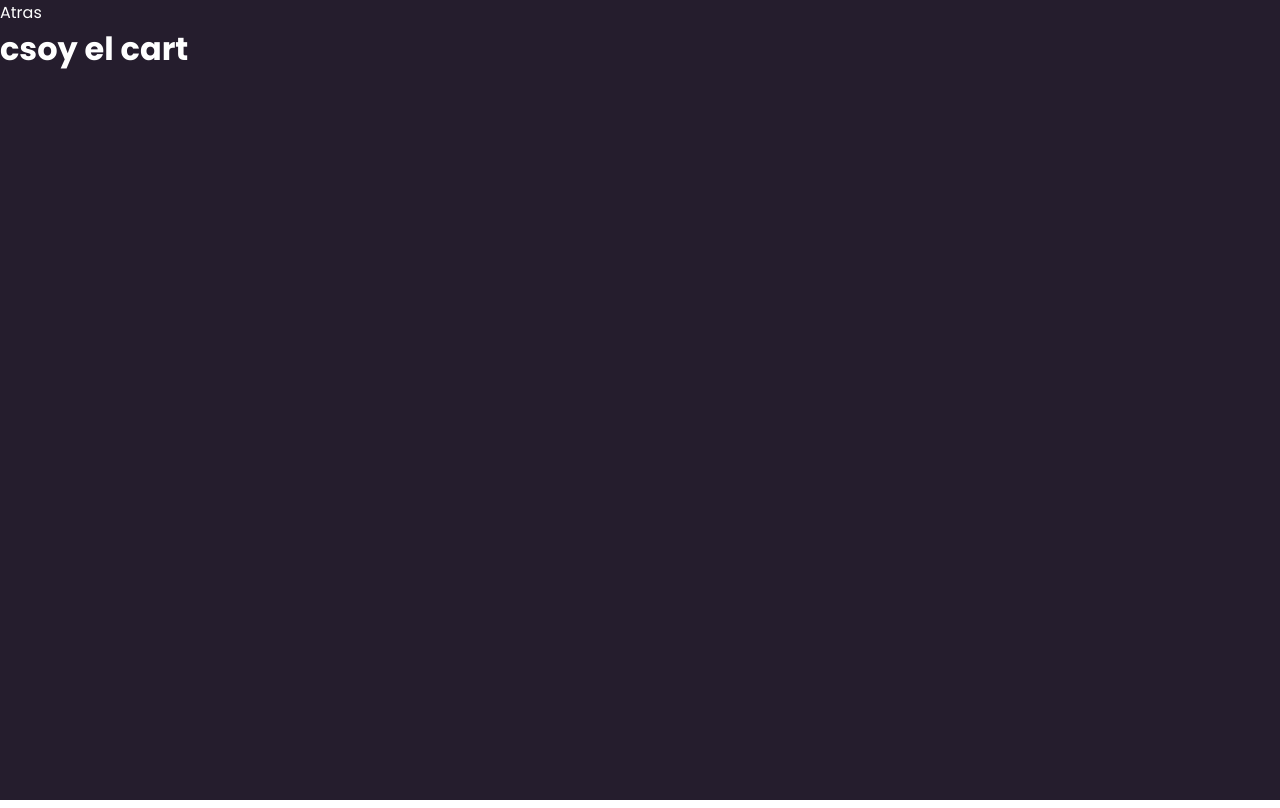
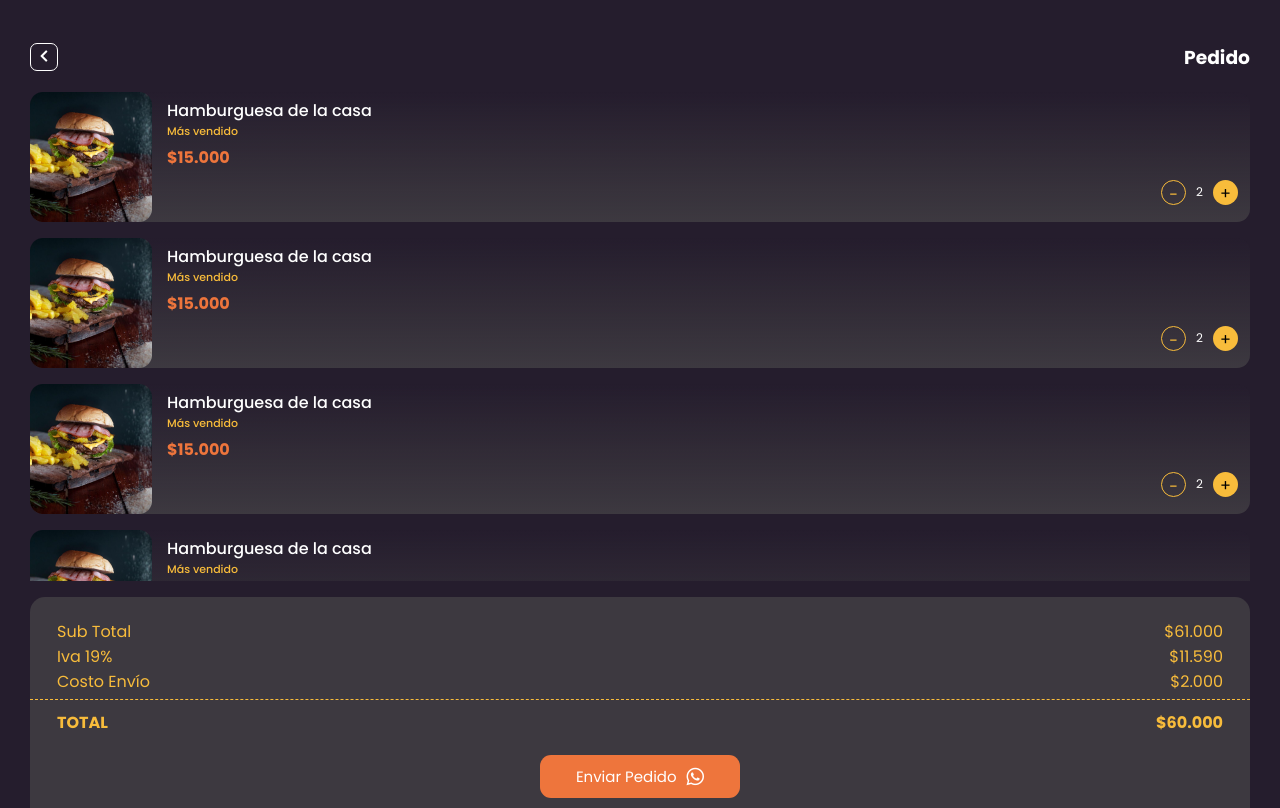
Before and after one commit to solemme1987/terranova-react, a React (Create React App) app: page /auth/cart in a window 1280 px wide. Built offline with nearby package versions, Linux system fonts and the light colour scheme.

Commit message:
Terminadas las pantallas en react

```diff
--- /dev/null
+++ b/src/assets/css/components/_dataPay.scss
@@ -0,0 +1,56 @@
+.dataPay{
+  padding: 0px 30px 0 30px;
+  color: $lightOrange;
+//   min-height: 290px;
+}
+
+ .payGrid{
+
+    border-top-left-radius: 15px;
+    border-top-right-radius: 15px;
+    background: $midDark;
+    padding-top: 27px;
+    border-bottom: 1px solid $lightOrange;
+    border-bottom-style: dashed;
+}
+
+ .payGrid .rowPay{
+      display: flex;
+      justify-content: space-between;
+      padding: 0 27px 10px 27px;
+      line-height: 15px;
+}
+.totalPay{
+    background: $midDark;
+}
+
+.totalPay .rowTotal{
+    display: flex;
+    justify-content: space-between;
+    padding: 10px 27px;
+    font-weight: bold;
+    text-transform: uppercase;
+}
+
+.payButonBox{
+    display: flex;
+    justify-content: center;
+}
+
+.payButonBox button{
+ color:$white;
+  background: $orange;
+  margin: 10px 0;
+  width: 200px;
+  padding: 10px 10px;
+  border-radius:11px;
+  font-size: 15px;
+  display: flex;
+  justify-content: center;
+  align-items: center;
+}
+
+.payButonBox button i {
+    margin-left: 10px;
+    font-size: 20px;
+}
--- a/src/assets/css/components/_login.scss
+++ b/src/assets/css/components/_login.scss
@@ -47,13 +47,11 @@
   animation-iteration-count: infinite;
   animation-direction: alternate;
   position: absolute;
-
 }
 
 .logo-index-container img{
   width: 200px;
   height: 200px;
-
 }
 @keyframes fly{
   from{
@@ -62,12 +60,9 @@
 }
 
 .circulo{
-  position: absolute;
-  width: 748px;
-  height: 763px;
-  left: -26px;
-  top: -300px;
-  border-radius:50%;
+  width:100%;
+  height: 60vh;
+  border-bottom-left-radius: 100% 50%;
   background:$lightOrange;
 }
 
@@ -76,7 +71,6 @@
   flex-direction: column;
   align-items: center;
   text-align: center;
-  margin-top:475px;
 }
 
 .text-box h1{
@@ -93,8 +87,7 @@
 }
 
 .btn-box{
-  margin-bottom: 35px;
-  position: fixed;
+  margin-bottom: 20px;
   bottom: 0;
 }
 
@@ -132,9 +125,6 @@
 
   }
 
-  .text-box {
-    margin-top:550px;
-  }
   .text-box h1{
     font-size: 28px;
   }
--- a/src/assets/css/components/_searchBar.scss
+++ b/src/assets/css/components/_searchBar.scss
@@ -2,7 +2,17 @@
        display: flex;
        justify-content: space-between;
        padding:43px 30px 0 30px;
+   }
 
+   .searchBar.carrito {
+    margin-bottom: 20px;
+    // .btn-search-bar{
+    //     display: none;
+    // }
+
+   }
+   .searchBar.carrito > #search{
+       display: none;
    }
 
     .searchBar .btn-search-bar{
@@ -13,6 +23,9 @@
        background: transparent;
        color: $white;
        outline: 0;
+   }
+   btn-search-bar.disable{
+       display: none;
    }
 
     .searchBar .inputContainer{
@@ -40,6 +53,5 @@
        flex-grow: 1;
    }
    .searchBar{
-
     margin-top: 43px 0 0 0;
 }
--- a/src/assets/css/style.scss
+++ b/src/assets/css/style.scss
@@ -21,3 +21,5 @@
 @import './components/footer';
 
 @import './components/productView';
+
+@import './components/dataPay';
--- /dev/null
+++ b/src/components/DataPay.js
@@ -0,0 +1,38 @@
+import React from 'react'
+
+export const DataPay = () => {
+    return (
+        <div className="dataPay">
+            <div className="payGrid">
+                <div className="rowPay">
+                    <span className="payGridItem">Sub Total</span>
+                    <span className="payGridItem">$61.000</span>
+                </div>
+
+                <div className="rowPay">
+                    <span className="payGridItem">Iva 19%</span>
+                    <span className="payGridItem">$11.590</span>
+                </div>
+
+                <div className="rowPay">
+                    <span className="payGridItem">Costo Envío</span>
+                    <span className="payGridItem">$2.000</span>
+                </div>
+
+            </div>
+
+            <div className="totalPay">
+                <div className="rowTotal">
+                    <span className="payGridItem">Total</span>
+                    <span className="payGridItem">$60.000</span>
+                </div>
+                <div className="payButonBox">
+                    <button>
+                        Enviar Pedido
+                        <i className="fab fa-whatsapp"></i>
+                    </button>
+                </div>
+            </div>
+        </div>
+    )
+}
--- a/src/components/Footer.js
+++ b/src/components/Footer.js
@@ -13,7 +13,9 @@ export const Footer = () => {
            </Link>
 
            <div className="inner-menu-bar">
+            <Link to="/auth/home">
               <i className="fas fa-home home"></i>
+            </Link>
               <i className="fas fa-cog open-menu"></i>
            </div>
 
--- a/src/components/SearchBar.js
+++ b/src/components/SearchBar.js
@@ -2,10 +2,23 @@ import React from 'react'
 import { useHistory } from 'react-router-dom'
 
 
-export const SearchBar = () => {
+
+export const SearchBar = ({clasN}) => {
     const history= useHistory();
+
+    let setClass="";
+    let tittle="";
+
+    if(clasN==="searchBar carrito"){
+       setClass=clasN;
+       tittle="Pedido";
+    }else{
+       setClass="searchBar";
+
+    }
+
     return (
-        <div className="searchBar" id="searchBar">
+        <div className={setClass} id="searchBar">
             <button onClick={()=>{history.goBack()}}className="btn-search-bar" id="back">
                 <i className="fas fa-chevron-left"></i>
             </button>
@@ -14,9 +27,14 @@ export const SearchBar = () => {
                 <input type="text" className="searchInput" />
             </div>
 
-            <button className="btn-search-bar" id="search" placeholder="Buscar Producto">
-               <i className="fas fa-search"></i>
-            </button>
+
+                <h3>{tittle}</h3>
+
+                <button className="btn-search-bar " id="search" placeholder="Buscar Producto">
+                  <i className="fas fa-search"></i>
+                </button>
+
+
         </div>
     )
 }
--- a/src/components/auth/Cart.js
+++ b/src/components/auth/Cart.js
@@ -1,16 +1,31 @@
 import React from 'react'
-import { Link } from 'react-router-dom'
-
+// import { Link } from 'react-router-dom'
+import { Header } from '../../containers/Header'
+import { ProductContainer } from '../../containers/ProductContainer'
+import { DataPay } from '../DataPay'
+import { Product } from '../Product'
+import { SearchBar } from '../SearchBar'
 
 const Cart = props => {
+    const clasN="searchBar carrito";
     return (
 
-        <div>
-           <Link to="/auth/home" >
-                    Atras
-         </Link>
-            <h1> csoy el cart</h1>
-        </div>
+        <>
+          <Header>
+              <SearchBar
+                clasN={clasN}
+              />
+          </Header>
+          <ProductContainer>
+              <Product />
+              <Product />
+              <Product />
+              <Product />
+              <Product />
+              <Product />
+          </ProductContainer>
+          <DataPay />
+        </>
     )
 }
 
--- a/src/routers/AppRouter.js
+++ b/src/routers/AppRouter.js
@@ -10,7 +10,6 @@ import {
 
 import LoginScreen from '../components/login/LoginScreen';
 import {AuthRouter} from './AuthRouter';
-
 export const AppRouter = () => {
 
     return(
--- a/src/routers/AuthRouter.js
+++ b/src/routers/AuthRouter.js
@@ -3,9 +3,6 @@ import { Redirect,Switch, Route } from 'react-router-dom'
 import Cart from '../components/auth/Cart';
 import Home from '../components/auth/Home';
 import ProductView from '../components/auth/ProductView';
-
-
-
 
 export const AuthRouter=()=>{
     return (
```
Also changed, not shown: src/data/infoTerranova.json (added, +107 -0 lines), src/components/login/LoginScreen.js (line endings or trailing spaces).
